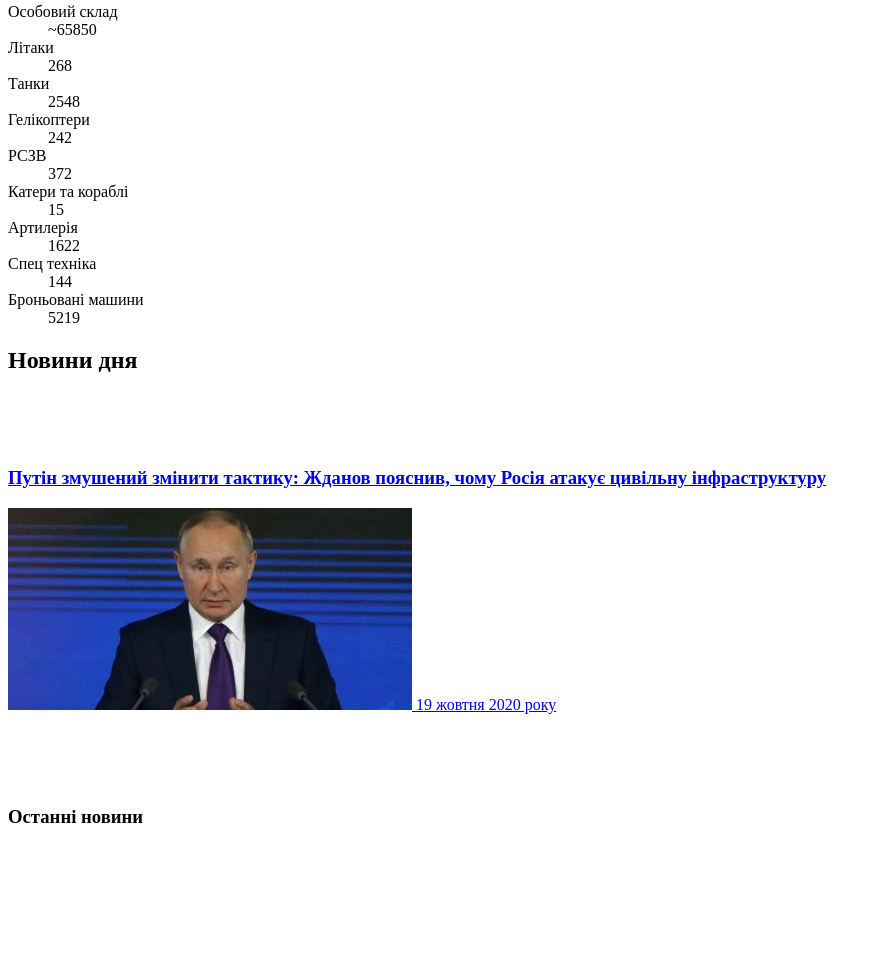
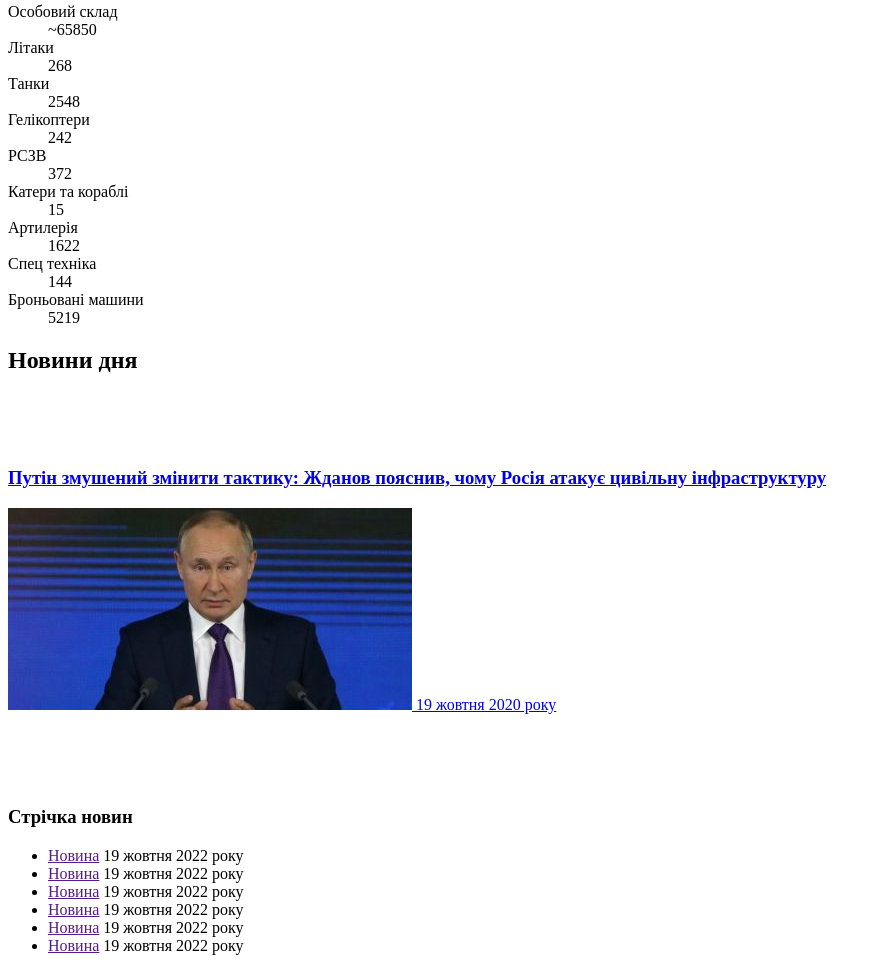
Before and after one commit to Thonatosss/team-work-news-site, a plain HTML site: page index.html in a window 1280 px wide. Shown: the part 196-1167 px from the top of the page, without its empty margins (0-881 px from the left). Before the commit the page ends 1043 px from the top, so only its background shows below. Drawn offline with Linux system fonts and the light colour scheme.

Commit message:
Закінчив сайдбар

```diff
--- a/index.html
+++ b/index.html
@@ -115,9 +115,48 @@
         </section>
 
         <section>
+
             <aside>
 
-                <h3>Останні новини</h3>
+                <h3>Стрічка новин</h3>
+
+                <ul>
+
+                    <li>
+                        <a href="">Новина</a>
+                        <time datetime="2022-10-19">19 жовтня 2022 року</time>
+
+                    </li>
+
+                    <li>
+                        <a href="">Новина</a>
+                        <time datetime="2022-10-19">19 жовтня 2022 року</time>
+                    </li>
+
+                    <li>
+                        <a href="">Новина</a>
+                        <time datetime="2022-10-19">19 жовтня 2022 року</time>
+
+                    </li>
+
+                    <li>
+                        <a href="">Новина</a>
+                        <time datetime="2022-10-19">19 жовтня 2022 року</time>
+
+                    </li>
+
+                    <li>
+                        <a href="">Новина</a>
+                        <time datetime="2022-10-19">19 жовтня 2022 року</time>
+
+                    </li>
+
+                    <li>
+                        <a href="">Новина</a>
+                        <time datetime="2022-10-19">19 жовтня 2022 року</time>
+                    </li>
+                </ul>
+
 
 
             </aside>
@@ -130,6 +169,7 @@
 
     <footer>
 
+
     </footer>
 
 
```
